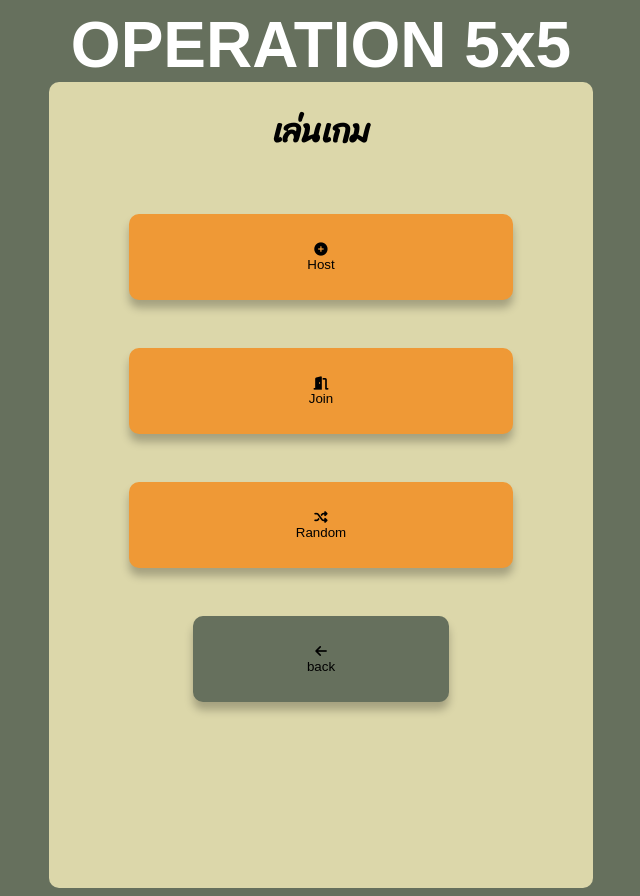
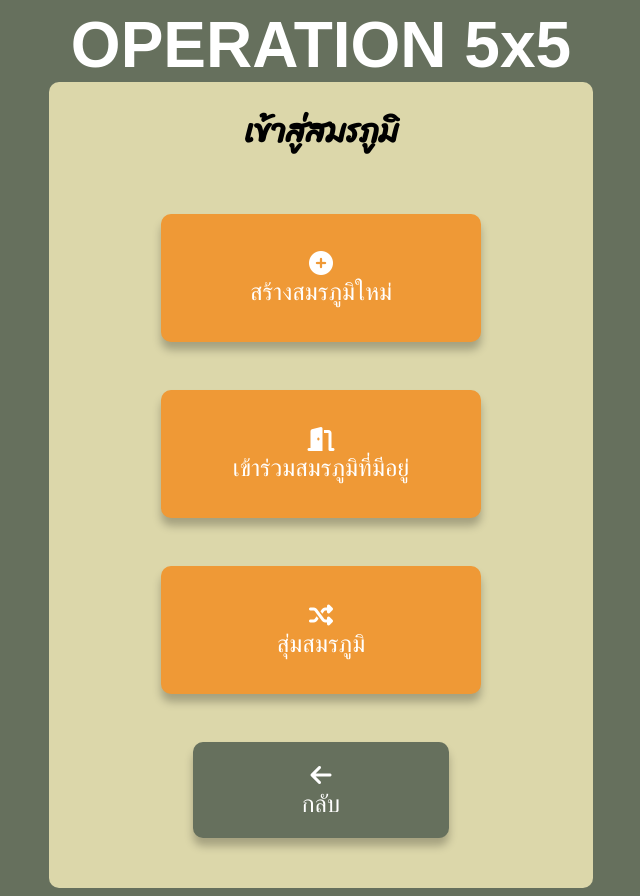
Before and after one commit to it64070101/operation5x5, a PHP site: page /google-login/public/playmode.html in a window 1280 px wide. Shown: the whole page, without its empty margins (319-959 px from the left). Run offline with PHP 8.4, Linux system fonts and the light colour scheme; some libraries are stand-ins or nearby versions.

Commit message:
update style

```diff
--- a/public/guide.html
+++ b/public/guide.html
@@ -26,7 +26,7 @@
         <div id="book">
             <div class="page">
                 <button class="small" type="button" id="to-profile-button"><i
-                        class="fa-solid fa-arrow-left"></i><br>back</button>
+                        class="fa-solid fa-arrow-left"></i><br>กลับ</button>
                 <p class="tutorial">Lorem ipsum, dolor sit amet consectetur adipisicing elit. Cum, libero eius maiores
                     veniam ut fuga
                     aperiam cupiditate hic voluptas. Non odio iste vero facilis enim eligendi, repellendus nam et
--- a/public/playmode.html
+++ b/public/playmode.html
@@ -25,15 +25,15 @@
         <div id="logo">OPERATION 5x5</div>
         <div class="page">
             <form action="">
-                <h1>เล่นเกม</h1>
+                <h1>เข้าสู่สมรภูมิ</h1>
                 <button class="select" type="button" id="host-button"><i
-                        class="fa-solid fa-circle-plus"></i><br>Host</button>
+                        class="fa-solid fa-circle-plus"></i><br>สร้างสมรภูมิใหม่</button>
                 <button class="select" type="button" id="join-button"><i
-                        class="fa-solid fa-door-open"></i><br>Join</button>
+                        class="fa-solid fa-door-open"></i><br>เข้าร่วมสมรภูมิที่มีอยู่</button>
                 <button class="select" type="button" id="random-button"><i
-                        class="fa-solid fa-shuffle"></i><br>Random</button>
+                        class="fa-solid fa-shuffle"></i><br>สุ่มสมรภูมิ</button>
                 <button class="small" type="button" id="to-profile-button"><i
-                        class="fa-solid fa-arrow-left"></i><br>back</button>
+                        class="fa-solid fa-arrow-left"></i><br>กลับ</button>
             </form>
         </div>
     </div>
--- a/public/result.html
+++ b/public/result.html
@@ -29,10 +29,10 @@
                 <h1>The Winner</h1>
                 <h1 id="winner-name">ผู้บัญชาการ</h1>
                 <button class="select" type="button" id="play-again-button"><i class="fa-solid fa-play"></i>
-                    <br>Play Again</button>
-                <button class="select" type="button" id="Share"><i class="fa-solid fa-share"></i><br>Share</button>
+                    <br>ต่อสู้อีกครั้ง</button>
+                <button class="select" type="button" id="Share"><i class="fa-solid fa-share"></i><br>แบ่งปัน</button>
                 <button class="select" type="button" id="quit-button"><i
-                        class="fa-solid fa-arrow-left"></i><br>Quit</button>
+                        class="fa-solid fa-arrow-left"></i><br>ออก</button>
             </form>
         </div>
     </div>
--- a/public/style.css
+++ b/public/style.css
@@ -13,26 +13,28 @@ form {
 }
 
 button {
+    font-family: 'Noto Sans Thai Looped', sans-serif;
     margin: 16px auto 16px auto;
-    /* display: flex; */
     justify-content: center;
     align-items: center;
     padding: 0.6875rem;
     border-radius: 0.625rem;
     box-shadow: 0px 8px 8px 0px rgba(0, 0, 0, 0.25);
     border: 0;
+    color: white;
+    font-size: 1.5rem;
 }
 
 button.select {
-    width: 24rem;
-    height: 5.375rem;
+    width: 20rem;
+    height: 8rem;
     flex-shrink: 0;
     font-family: 'Noto Sans Thai Looped', sans-serif;
     background: #EF9936;
 }
 
 button.small {
-    height: 5.375rem;
+    height: 6rem;
     width: 16rem;
     background: #66705D;
 }
```
Also changed, not shown: public/index.html (+6 -6 lines), public/profile.html (+3 -4 lines).
